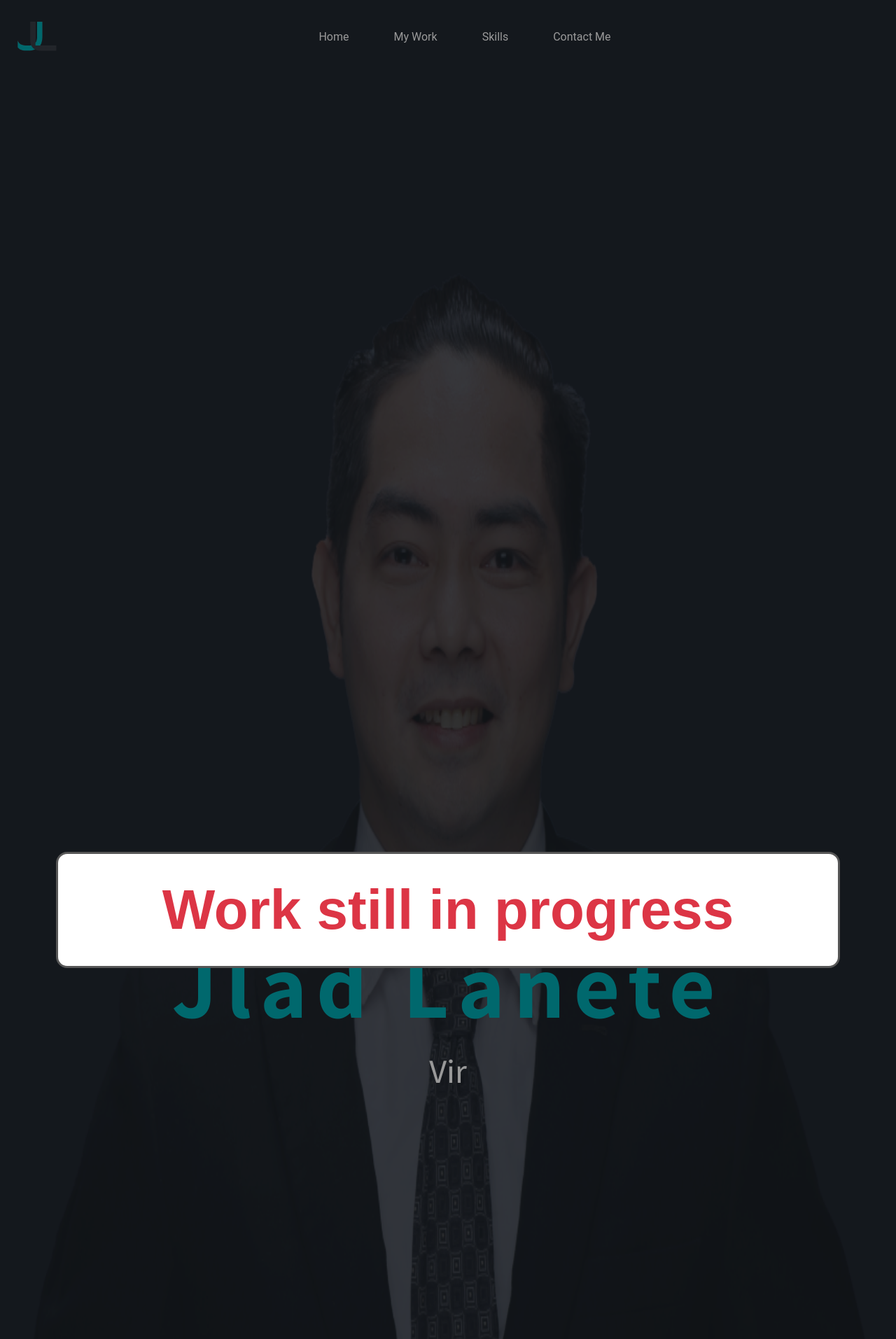
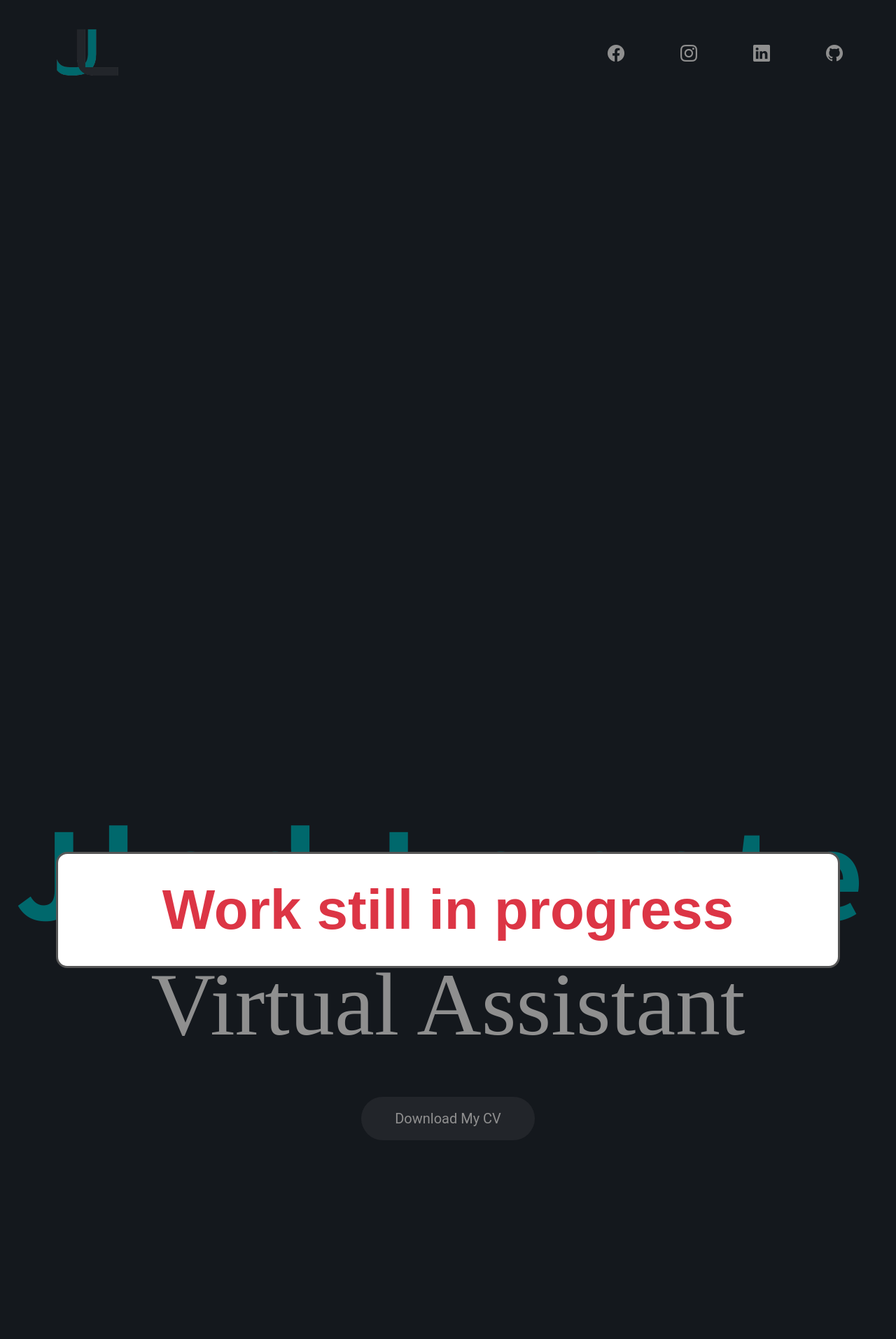
Before and after one commit to jelatz/Jlad_Lanete, a PHP site: page / in a window 1280 px wide. Shown: the top 1913 px of the page at 70% size. Run offline with PHP 8.4, Linux system fonts and the light colour scheme; some web fonts are replaced.

Commit message:
applied the new layout started from home

```diff
--- a/_assets/css/media.css
+++ b/_assets/css/media.css
@@ -1,33 +1,9 @@
-@import url(styles.css);
-@media only screen and (max-width: 992px){
-
-/* NAVGATION */
-    .offcanvas-header{background: var(--primary);}
-    .offcanvas-body{background: var(--secondary);}
-
-/* WORK SECTION */
-
-
-
-      #work{padding: 5rem 0 2rem;
-        & .row{border: 3px solid var(--tertiary); margin: 0 2rem; padding: 1.5rem; border-radius: 15px; background: var(--primary); box-shadow: 0 0 10px 0 var(--tertiary);
-        & .swap{flex-direction: column-reverse;}
-        }
+@media only screen and (min-width: 776px){
+    nav{
+        & .nav{width: unset !important;}
     }
 }
 
-
-@media only screen and (max-width: 557px){
-    #home{
-        & .row{flex-direction: column-reverse !important;}
-        & figure{text-align: center !important;    padding: 8rem 0 0;}
-        & img{position: unset !important; margin: 0 auto; height: 100%;width: 100%; max-width: 12rem; transform: unset !important; opacity: unset !important;}
-    }
+@media only screen and (min-width: 992px){
 
 }
-
-@media only screen and (min-width: 557px){
-    #home{
-        & .row{margin: 20rem 0 0;}
-    }
-}
--- a/_assets/css/styles.css
+++ b/_assets/css/styles.css
@@ -29,6 +29,15 @@
     --tertiary-font: 'Hind Madurai', sans-serif;
 }
 
+.bg-primary{background-color: var(--primary) !important;}
+.bg-secondary{background-color: var(--secondary) !important;}
+.bg-tertiary{background-color: var(--tertiary) !important;}
+.bg-accent{background-color: var(--accent) !important;}
+.text-primary{color: var(--primary) !important;}
+.text-secondary{color: var(--secondary) !important;}
+.text-tertiary{color: var(--tertiary) !important;}
+.text-accent{color: var(--accent) !important;}
+
 h1,h2,h3{font-family: var(--primary-font);}
 h4,h5,h6{font-family: var(--secondary-font);}
 p,span,small,mark{font-family: var(--tertiary-font)};
@@ -46,61 +55,42 @@ html,body{width: 100%; height: 100%;}
 
 
 /* NAVIGATION */
-nav{width: 100%;}
-.bi-list{color: var(--accent); font-size: 1.5rem;}
-.navbar-toggler{border-color: var(--accent);}
-.active{color: var(--tertiary);}
-nav{background: var(--primary);}
-.logo{width: 100%; max-width: 5rem;}
-
-
-
+nav{width: 100%; background: var(--primary);
+    & i{font-size: 1.5em; color: var(--accent);}
+    & .logo{width: 100%; max-width: 8rem;}
+    & a:hover{transform: scale(1.2); color: var(--tertiary);}
+}
 
 /* HOME */
-#home{width: 100%; min-height: 100vh;position: relative;
-    background-color: var(--primary);
-    & figure{z-index: -1;}
-    & img{height: 85vh; z-index: -1 !important;}
-    & h1{color: var(--tertiary); letter-spacing: .1em; font-size: clamp(2em, 10vw, 10em) !important;}
-    & #positions{color: #fff; height: 5rem; font-size: clamp(1em, 10vw, 3em) !important;}
-    & .cv{background: var(--secondary); margin-top: 5rem !important;}
-    & .social-media *{color: var(--tertiary); font-size: 1.2em; z-index: 5;}
-    .social-media *:hover{transform: scale(1.2);}
+#home{min-height: 100vh; padding-top: 206px !important;
+    & h1{font-size: clamp(3em, 15vw, 15em); font-family: var(--primary-font); letter-spacing: 1.5rem;}
+    & #positions{min-height: 10rem; margin-top: 3rem; font-size: clamp(3em, 10vw, 8em);}
+    & a{width: fit-content;}
 }
 
-/* WORK */
-#work{padding: 4rem 0; background: var(--secondary);
-    & a{vertical-align: middle; height: 2.5rem; width: fit-content !important; margin: 1rem 0}
-    & i{color: var(--tertiary); font-size: 1.2em;}
-}
+.arrows {width: 60px;height: 72px; position: absolute; left: 50%; right: 0; bottom: 0;}
 
-/* SKILLS */
-#skills{background: var(--primary);
-    & .skill{ display: flex; margin: auto auto; align-items: center;
-        & img{width: 18rem;padding: 3rem 5rem; object-fit: contain; aspect-ratio: 3/4;}
+    .arrows path {stroke: #2994D1;fill: transparent;
+	stroke-width: 1px;animation: arrow 2s infinite;
+	-webkit-animation: arrow 2s infinite;}
+
+    @keyframes arrow{
+    0% {opacity:0}
+    40% {opacity:1}
+    80% {opacity:0}
+    100% {opacity:0}
     }
 
-}
+    @-webkit-keyframes arrow /*Safari and Chrome*/{
+    0% {opacity:0}
+    40% {opacity:1}
+    80% {opacity:0}
+    100% {opacity:0}
+    }
 
-/* CONTACT ME */
+    .arrows path.a1 {animation-delay:-1s;-webkit-animation-delay:-1s; /* Safari 和 Chrome */}
 
-#contact{min-height: 30rem; background: var(--primary);color: #fff;
-        & p{}
-        & h3{
-            & span{color: var(--tertiary);}
-        }
-        & small{
-            & span{color: var(--tertiary);}
-        }
+    .arrows path.a2 {animation-delay:-0.5s;-webkit-animation-delay:-0.5s; /* Safari 和 Chrome */}
 
-        & form{
-            & input{border: 1px solid var(--tertiary);box-shadow: 0px 0px 10px 0 var(--tertiary); color: #fff;}
-            & textarea{border: 1px solid var(--tertiary); box-shadow: 0 0 10px 0 var(--tertiary); color: #fff;}
-            & .submit{border: unset !important; box-shadow: unset !important; background: var(--secondary);}
-        }
-}
-
-/* FOOTER */
-footer{background: var(--primary);
-    & .brand-name{color: var(--tertiary) !important;}
-}
+    .arrows path.a3 {animation-delay:0s;-webkit-animation-delay:0s; /* Safari 和 Chrome */
+    }
--- a/index.html
+++ b/index.html
@@ -21,9 +21,6 @@
 <div id="Modal">
   <div id="Mod_container" class="rounded-4">
     <div id="modboxcolor">
-      <!-- <div class="close">
-        <p>x</p>
-      </div> -->
       <div class="Mod_text">
         <p class="text-danger fw-bolder display-1 ">Work still in progress</p>
       </div>
@@ -31,210 +28,46 @@
   </div>
 </div>
 
-
 <!-- NAVIGATION -->
-<nav class="navbar navbar-expand-lg  fixed-top">
-  <div class="container-fluid">
-    <a href="#home" class="navbar-brand "><img src="../_assets/images/logo.png" alt="logo" class="logo" /></a>
-    <button type="button" class="navbar-toggler" data-bs-toggle="offcanvas" data-bs-target="#navbarContent"
-      aria-controls="navbarContent" aria-expanded="false" aria-label="Toggle navigation">
-      <span><i class="bi bi-list"></i></span>
-    </button>
-    <div class="offcanvas offcanvas-end" tabindex="-1" id="navbarContent" aria-labelledby="navbarContentLabel">
-      <div class="offcanvas-header">
-        <h5 class="offcanvas-title" id="navbarContentLabel"><img src="../_assets/images/logo.png" alt="logo"
-            class="logo"></h5>
-        <button type="button" class="btn-close btn-close-white" data-bs-dismiss="offcanvas"
-          aria-label="collapse "></button>
-      </div>
-      <div class="offcanvas-body justify-content-center ">
-        <ul class="navbar-nav justify-content-end gap-5 me-5">
+<nav class="navbar fixed-top bg-transparent ">
+  <div class="container-fluid mx-lg-5 justify-content-center gap-3 justify-content-md-between">
+    <a href="#home" class="navbar-brand"><img src="_assets/images/logo.png" alt="logo" class="logo"></a>
+    <ul class="nav w-100 justify-content-center gap-3 gap-lg-5">
       <li class="nav-item">
-            <a href="#home" class="nav-link text-white active" aria-current="page">Home</a>
+        <a href="www.facebook.com" target="_blank" class="nav-link"><i class="bi bi-facebook"></i></a>
       </li>
       <li class="nav-item">
-            <a href="#work" class="nav-link text-white">My Work</a>
+        <a href="www.instagram.com" target="_blank" class="nav-link"><i class="bi bi-instagram"></i></a>
       </li>
       <li class="nav-item">
-            <a href="#skills" class="nav-link text-white">Skills</a>
+        <a href="www.linkedin.com" target="_blank" class="nav-link"><i class="bi bi-linkedin"></i></a>
       </li>
       <li class="nav-item">
-            <a href="#contact" class="nav-link text-white">Contact Me</a>
+        <a href="www.github.com" target="_blank" class="nav-link"><i class="bi bi-github"></i></a>
       </li>
     </ul>
-      </div>
-    </div>
   </div>
 </nav>
 
 <!-- HOME -->
-<section id="home" class="d-grid align-content-center">
-  <div class="container-fluid z-3">
-    <div class="row flex-column align-items-center">
-      <div class="col-lg-10 text-center">
-        <h1 class="name my-3 fw-bolder">Jlad Lanete</h1>
-        <h3 id="positions" class=""></h3>
-        <!-- <div class="social-media d-flex justify-content-center gap-4 my-4">
-          <a href="https://www.facebook.com/latz.lanete/" target="_blank"><i class="bi bi-facebook"></i></a>
-          <a href="https://www.instagram.com/lanetejlad/" target="_blank"><i class="bi bi-instagram"></i></a>
-          <a href="https://www.linkedin.com/in/jladlanete/" target="_blank"><i class="bi bi-linkedin"></i></a>
-          <a href="https://github.com/jelatz" target="_blank"><i class="bi bi-github"></i></a>
-        </div>
-        <a href="_assets/docs/Jlad-Lanete-CV.pdf" class="cv rounded-5 px-5 py-2 text-white z-3" target="_blank">Download
-          my CV</a> -->
-      </div>
-      <figure class="z-n1 "><img src="../_assets/images/profile.png" alt="profile"
-          class="img-fluid position-absolute bottom-0 start-50 translate-middle-x img-fluid opacity-25 z-0"></figure>
-    </div>
-  </div>
-</section>
-
-
-<section id="work" class="overflow-hidden">
-  <div class="container">
-    <!-- SAEKYUNG AUXILIUM -->
-    <div class="row justify-content-around my-5  px-3 px-lg-0" data-aos="fade-left" data-aos-duration="2000">
-      <div class="col-lg-5 justify-content-between ">
-        <figure class="mb-1">
-          <img src="../_assets/images/projects/saekyung-auxilium/index.png" alt="Saekyung Auxilium" class="img-fluid">
-        </figure>
-        <a href="http://https://github.com/jelatz/Saekyung-Auxilium" target="_blank" rel="noopener noreferrer"
-          class="text-white fs-5 d-block w-100 mx-auto"><i class="bi bi-github mx-3"></i>Saekyung Auxilium</a>
-      </div>
-      <div class="col-lg-5 d-grid align-content-center ">
-        <p class="text-white">This project is an information management system that focuses on maintenance request to
-          address the residence issues with communication due to a signal jammer installed in the area. This is my
-          capstone project on my 4th year at USPF</p>
-      </div>
-    </div>
-    <!-- RFID PROCESSING SYSTEM -->
-    <div class="row my-5 justify-content-around swap  px-3 px-lg-0" data-aos="fade-right" data-aos-duration="2000"
-      data-aos-delay="300">
-      <div class="col-lg-5 d-grid align-content-center ">
-        <p class="text-white">
-          This web app we made was for the hackathon that we attended in school and helps in the ongoing RFID
-          registration of students and employees.
-        </p>
-      </div>
-      <div class="col-lg-5">
-        <figure class="mb-1">
-          <img src="../_assets/images/projects/rfid/rfid.png" alt="RFID" class="img-fluid">
-        </figure>
-        <a href="https://github.com/jelatz/RFID-PROCESSING-PLATFORM" target="_blank"
-          class="text-white fs-5 d-block w-100 mx-auto"><i class="bi bi-github mx-3"></i>RFID-PROCESSING-PLATFORM</a>
-      </div>
-    </div>
-    <!-- HEALTEETH -->
-    <div class="row my-5 justify-content-around px-3 px-lg-0" data-aos="fade-left" data-aos-duration="2000"
-      data-aos-delay="600">
-      <div class="col-lg-5">
-        <figure class="mb-1">
-          <img src="../_assets/images/projects/healteeth/healteeth.png" alt="Healteeth" class="img-fluid">
-        </figure>
-        <a href="https://github.com/jelatz/healteeth" target="_blank" class="text-white fs-5 d-block w-100 mx-auto"><i
-            class="bi bi-github mx-3"></i>Healteeth</a>
-      </div>
-      <div class="col-lg-5 d-grid align-content-center">
-        <p class="text-white">
-          A personal project that helps dental clinics manage patients appointment bookings. This project was made for
-          me to be more familiar with PHP.
-        </p>
-      </div>
-    </div>
-    <!-- CCRMS -->
-    <div class="row my-5 justify-content-around swap px-3 px-lg-0" data-aos="fade-right" data-aos-duration="2000"
-      data-aos-delay="900">
-      <div class="col-lg-5 d-grid align-content-center">
-        <p class="text-white">
-          Our final project in one of our subject. THis was done using CI 3. The objective of the project was to help
-          the teachers manage students grades and attendance using technology.
-        </p>
-      </div>
-      <div class="col-lg-5">
-        <figure class="mb-1">
-          <img src="../_assets/images/projects/ccrms/ccrms.png" alt="CCRMS" class="img-fluid">
-        </figure>
-        <a href="https://github.com/jelatz/CCRMS" class="text-white fs-5 d-block w-100 mx-auto" target="_blank"><i
-            class="bi bi-github mx-3"></i>CCRMS</a>
+<section id="home" class="bg-primary d-grid align-content-center h-100 pt-5">
+  <div class="container-fluid">
+    <div class="row justify-content-center ">
+      <div class="col-lg-12 h-100">
+        <h1 class="display-1 text-tertiary fw-bolder text-center my-5 my-lg-0">Jlad Lanete</h1>
+        <h4 class="display-1 text-accent fw-normal text-center mt-5 my-lg-0" id="positions"></h4>
+        <a href="_assets/docs/Jlad-Lanete-CV.pdf" download target="_blank"
+          class="nav-link d-block text-accent mx-auto rounded-5 bg-secondary py-3 px-5 text-center fs-5 my-lg-5 my-5">Download
+          My CV</a>
+        <svg class="arrows position-absolute start-50 translate-middle-x bottom-0 mb-3">
+          <path class="a1" d="M0 0 L30 32 L60 0"></path>
+          <path class="a2" d="M0 20 L30 52 L60 20"></path>
+          <path class="a3" d="M0 40 L30 72 L60 40"></path>
+        </svg>
       </div>
     </div>
   </div>
 </section>
-
-<section id="skills">
-  <div class="container-fluid">
-    <div class="skill d-grid align-content-center ">
-      <img src="_assets/images/github.png" alt="github">
-      <img src="_assets/images/html.png" alt="html">
-      <img src="_assets/images/css.png" alt="css">
-      <img src="_assets/images/js.png" alt="javascript">
-      <img src="_assets/images/php.png" alt="php">
-      <img src="_assets/images/mysql.png" alt="mysql">
-      <img src="_assets/images/wordpress-logo.png" alt="wordpress">
-      <img src="_assets/images/bootstrap-logo.png" alt="bootstrap">
-    </div>
-
-  </div>
-</section>
-
-<section id="contact" class="pt-5 d-lg-grid align-content-lg-center ">
-  <div class="container">
-    <div class="row justify-content-center align-items-center gap-5 px-2">
-      <div class="col-lg-5">
-        <p class="fs-5">Contact Me</p>
-        <h3 class="text-white fw-bolder lh-base ">Got a problem to <span class="d-block">SOLVE?</span></h3>
-        <small>Let me know your ideas to build your dream <span class="fs-6">Website</span></small>
-      </div>
-      <div class="col-lg-5">
-        <form action="" https://formsubmit.co/lanetejlad@gmail.com"" method="POST">
-          <div class="mb-3">
-            <label for="name" class="form-label">Name:</label>
-            <input type="text" class="form-control rounded-4 bg-transparent border-1 " required>
-          </div>
-          <div class="mb-3">
-            <label for="email" class="form-label">Email Address:</label>
-            <input type="text" class="form-control rounded-4 bg-transparent border-1 " required>
-          </div>
-          <div class="mb-3">
-            <label for="message" class="form-label">Message:</label>
-            <textarea name="message" id="message" rows="6"
-              class="form-control rounded-4 bg-transparent border-1"></textarea>
-            <!-- <input type="text" class="form-control rounded-pill bg-transparent border-1 " required> -->
-          </div>
-          <input type="submit" value="Send" class="submit rounded-pill text-white px-5 py-1 my-2" name="submit">
-        </form>
-      </div>
-    </div>
-  </div>
-</section>
-
-<footer class="pt-5 text-center px-5">
-  <div class="container-fluid">
-    <div
-      class="row justify-content-center justify-content-lg-between  px-3 gap-5 gap-lg-0 flex-column-reverse flex-md-row">
-      <div class="col-lg-auto">
-        <!-- <a href="#home" class="brand-name fs-4">Jlad Lanete</a> -->
-        <p class="text-white">&copy Copyright 2024</p>
-      </div>
-      <div class="col-lg-auto">
-        <ul class="navbar-nav flex-column flex-md-row justify-content-evenly gap-5">
-          <li class="nav-item">
-            <a href="#home" class="nav-link text-white active" aria-current="page">Home</a>
-          </li>
-          <li class="nav-item">
-            <a href="#work" class="nav-link text-white">My Work</a>
-          </li>
-          <li class="nav-item">
-            <a href="#skills" class="nav-link text-white">Skills</a>
-          </li>
-          <li class="nav-item">
-            <a href="#contact" class="nav-link text-white">Contact Me</a>
-          </li>
-        </ul>
-      </div>
-    </div>
-  </div>
-</footer>
 
 <body>
   <!-- SCRIPTS -->
@@ -245,24 +78,10 @@
   <script src="/_assets/js/aos.js"></script>
 
   <!-- Other Scripts -->
-  <!-- <script src="https://code.iconify.design/iconify-icon/1.0.7/iconify-icon.min.js"></script> -->
   <script src="/_assets/js/bootstrap.bundle.js"></script>
   <script src="/_assets/js/custom.js"></script>
   <!-- CAROUSEL Javascript -->
   <script type="text/javascript" src="//cdn.jsdelivr.net/npm/slick-carousel@1.8.1/slick/slick.min.js"></script>
-
-  <!-- <script src="/_assets/js/main.js"></script> -->
-
-  <!-- <script>
-    $(document).ready(function () {
-      swapElements();
-    });
-
-    // Use .on() to handle the resize event
-    $(window).on("resize", function () {
-      swapElements();
-    });
-  </script> -->
   <script>
     window.si = window.si || function () { (window.siq = window.siq || []).push(arguments); };
   </script>
```
Also changed, not shown: _assets/js/custom.js (+0 -35 lines), README.md. Lines whose indentation alone changed are shown as unchanged.
